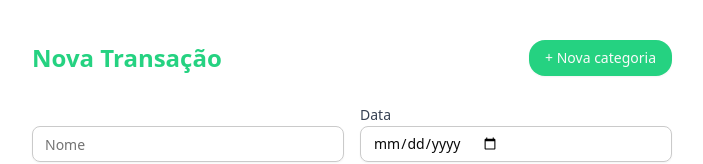
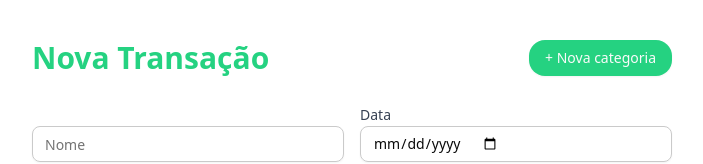
Before and after one commit to Yasmin-Carloto/Spendo, a React (Vite) app in the folder Frontend/: page /create-transaction in a window 1280 px wide. Shown: the top 164 px of the page, without its empty margins (288-991 px from the left). Built offline with nearby package versions, Linux system fonts and the light colour scheme; no server answers.

Commit message:
refactor: changing title size

```diff
--- a/Frontend/src/ui/modules/Category-Form/category-form.view.jsx
+++ b/Frontend/src/ui/modules/Category-Form/category-form.view.jsx
@@ -8,7 +8,7 @@ export default function CategoryForm() {
 
   return (
     <div className="max-w-2xl mx-auto mt-10 px-4">
-      <h2 className="text-2xl font-bold text-main-green">Nova Categoria</h2>
+      <h2 className="text-3xl font-bold text-main-green">Nova Categoria</h2>
 
       <form className="space-y-6" onSubmit={(event) => submitNewCategory(event)}>
         <div className="flex flex-col gap-4 items-end my-8">
--- a/Frontend/src/ui/modules/Goal-Form/goal-form.view.jsx
+++ b/Frontend/src/ui/modules/Goal-Form/goal-form.view.jsx
@@ -7,7 +7,7 @@ export default function GoalForm() {
   const { errors, minFinalDate, setFormsField, submitNewGoal, goalsFormFields } = useGoalForm()
   return (
     <div className="max-w-2xl mx-auto mt-10 px-4">
-      <h2 className="text-2xl font-bold text-main-green">Nova Meta</h2>
+      <h2 className="text-3xl font-bold text-main-green">Nova Meta</h2>
 
       <form className="space-y-6" onSubmit={(event) => submitNewGoal(event)}>
         <div className="flex flex-col md:flex-row gap-4 items-end md:my-8">
--- a/Frontend/src/ui/modules/Transaction-Form/transaction-form.view.jsx
+++ b/Frontend/src/ui/modules/Transaction-Form/transaction-form.view.jsx
@@ -39,7 +39,7 @@ export default function TransactionForm() {
   return (
     <div className="max-w-2xl mx-auto mt-10 px-4">
       <div className="flex justify-between items-center mb-6">
-        <h2 className="text-2xl font-bold text-main-green">Nova Transação</h2>
+        <h2 className="text-3xl font-bold text-main-green">Nova Transação</h2>
         <Button
           onClick={() => goToAddCategory()}
           className="flex flex-col text-center"
```
